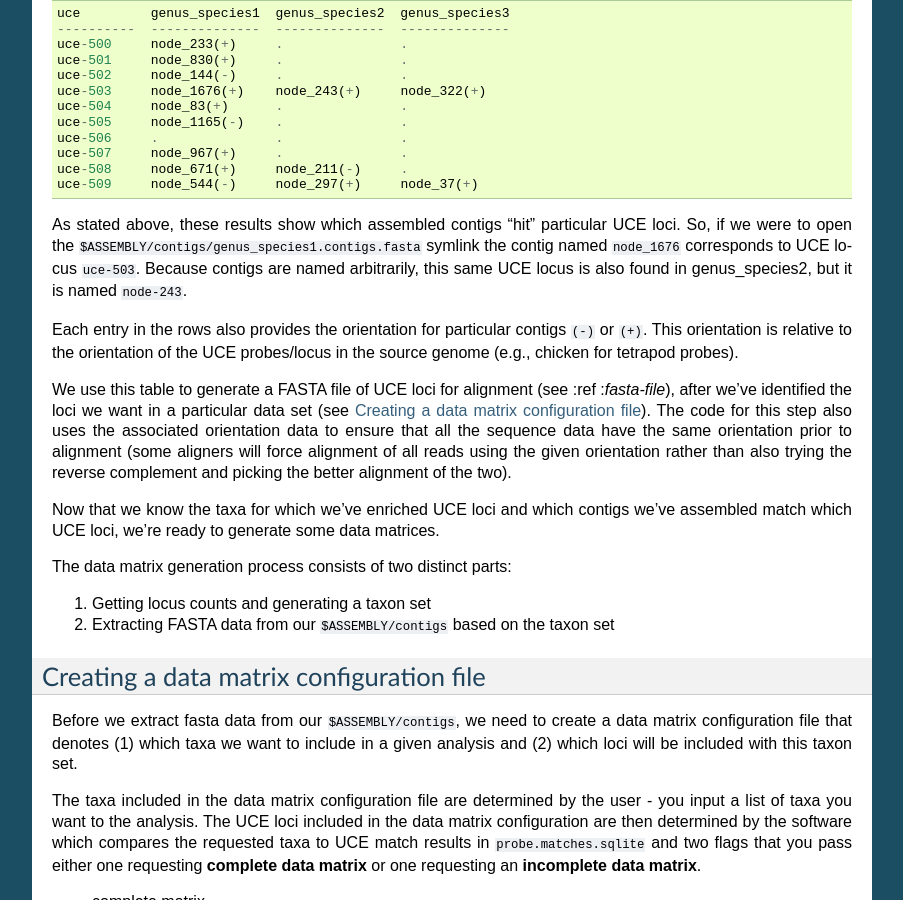
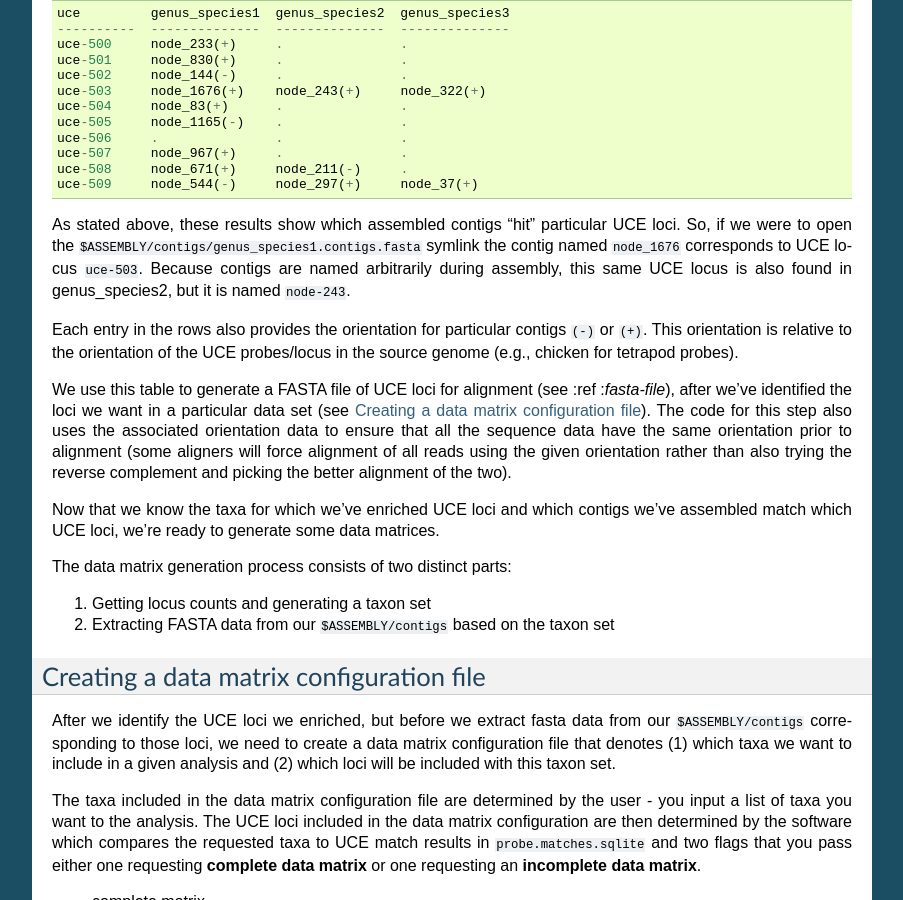
Before and after one commit to faircloth-lab/phyluce, a Sphinx documentation site: the page built from docs/uce-processing.rst, in a window 1280 px wide and 900 px high, scrolled down 4150 px. Shown: the whole window, without its empty margins (198-1101 px from the left). Built offline with Sphinx 7.4.7, drawn with Linux system fonts in a browser that asks for light colours; some of the changed text lies outside the part shown.

Commit message:
docs/assembly.rst

```diff
--- a/docs/attributions.rst
+++ b/docs/attributions.rst
@@ -29,7 +29,7 @@
 Developed the UCE approach
 ==========================
 
-* Brant Faircloth (UCLA)
+* Brant Faircloth (LSU)
 * Travis Glenn (UGA)
 
 Contributed to the UCE approach
@@ -42,7 +42,7 @@
 * Mike Harvey (LSU)
 * Roger Nilsen (UGA)
 * Brian Smith (LSU)
-* Laurie Sorenson (UCLA)
+* Laurie Sorenson (LSU)
 * Kevin Winker (U. Alaska - Fairbanks)
 
 Contributed samples, funding, time, comments, etc.
--- a/docs/uce-processing.rst
+++ b/docs/uce-processing.rst
@@ -1,4 +1,6 @@
 .. include:: global.rst
+
+.. _UCE Processing:
 
 ********************************
 UCE Processing for Phylogenomics
@@ -283,8 +285,8 @@
 loci. So, if we were to open the
 ``$ASSEMBLY/contigs/genus_species1.contigs.fasta`` symlink the contig named
 ``node_1676`` corresponds to UCE locus ``uce-503``.  Because contigs are named
-arbitrarily, this same UCE locus is also found in genus_species2, but it is
-named ``node-243``.
+arbitrarily during assembly, this same UCE locus is also found in
+genus_species2, but it is named ``node-243``.
 
 Each entry in the rows also provides the orientation for particular contigs
 ``(-)`` or ``(+)``. This orientation is relative to the orientation of the UCE
@@ -312,9 +314,10 @@
 Creating a data matrix configuration file
 ==========================================
 
-Before we extract fasta data from our ``$ASSEMBLY/contigs``, we need to create a
-data matrix configuration file that denotes (1) which taxa we want to include
-in a given analysis and (2) which loci will be included with this taxon set.
+After we identify the UCE loci we enriched, but before we extract fasta data
+from our ``$ASSEMBLY/contigs`` corresponding to those loci, we need to create a
+data matrix configuration file that denotes (1) which taxa we want to include in
+a given analysis and (2) which loci will be included with this taxon set.
 
 The taxa included in the data matrix configuration file are determined by the
 user - you input a list of taxa you want to the analysis.  The UCE loci included
```
Also changed, not shown: other parts of docs/uce-processing.rst (+6 -6 lines), docs/quality-control.rst (+10 -0 lines).
